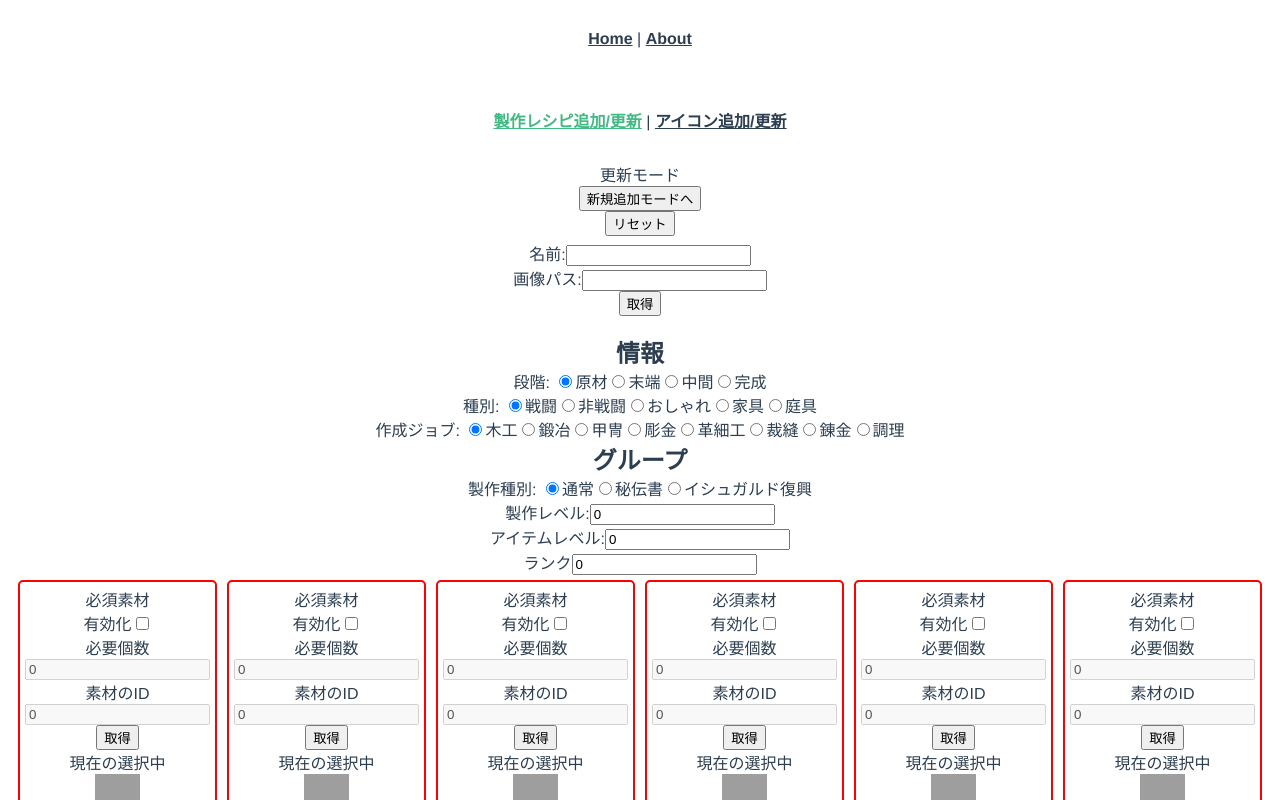
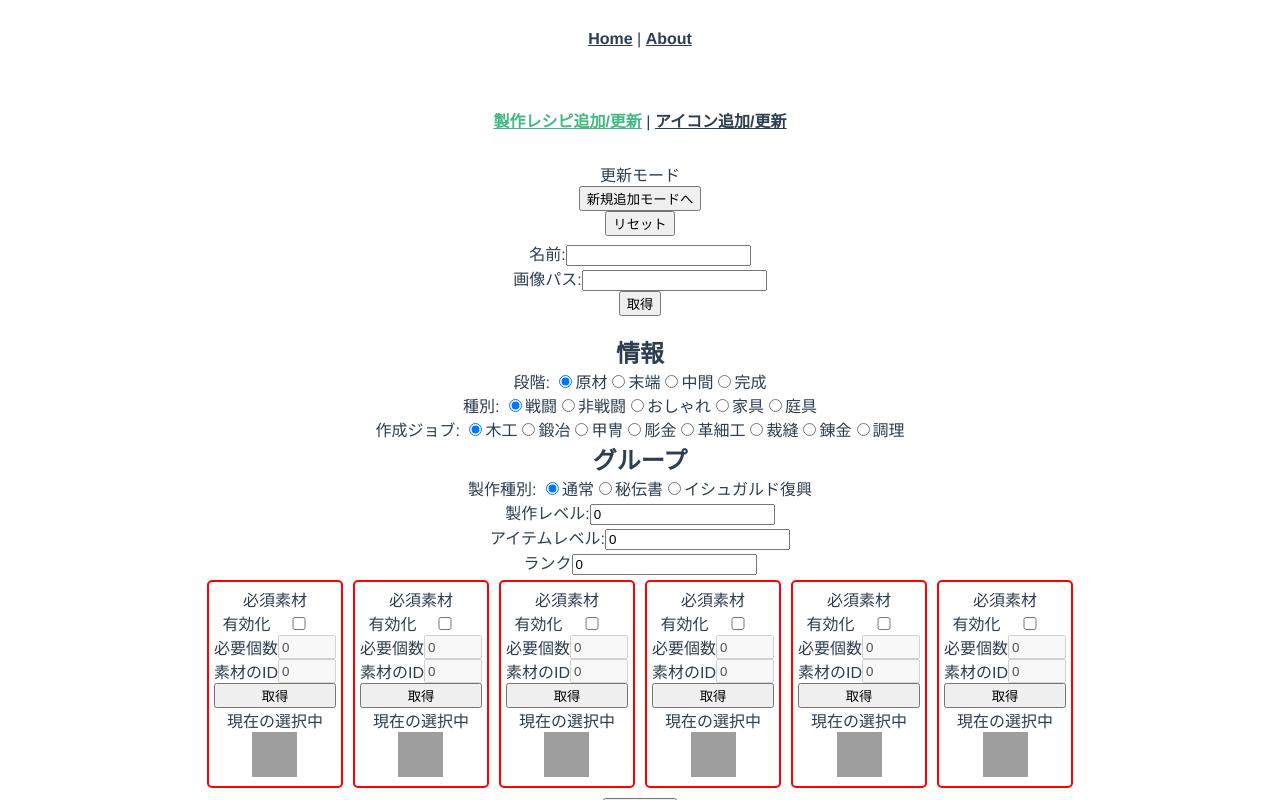
Before and after one commit to OKAUEND/ffxiv_tools_console, a Vue app: page /Console in a window 1280 px wide. Shown: the top 800 px of the page. Built offline with nearby package versions, Linux system fonts and the light colour scheme; no server answers; grey boxes are pictures that could not be loaded.

Commit message:
ADD - 入力フォームなどが必要入力数に対して広すぎたので、横幅などを指定 ついでに縦並びを明記

```diff
--- a/src/components/Console/Ingredient.vue
+++ b/src/components/Console/Ingredient.vue
@@ -2,30 +2,30 @@
   <div class="Ingredient" :class="DisabledBorderColor">
     必須素材
     <div>有効化<input type="checkbox" v-model="isEnable" /></div>
-    <div>
-      必要個数<input
+    <div class="Ingredient__Child">
+      <label>必要個数</label>
+      <input
         type="text"
         :disabled="!isEnable"
         v-model.number="ReqValue"
         @input="EventEmit"
       />
     </div>
-    <div>
-      <label>素材のID</label>
+    <div class="Ingredient__Child">
+      素材のID
       <input
         type="text"
         :disabled="!isEnable"
         v-model.number="ChildDocumentID"
         @input="EventEmit"
       />
-      <button @click="fetchDocument">取得</button>
-      <div>
-        現在の選択中<br />
-        <img class="minisize" :src="ImgUrl" /><br />
-        {{ Name }}
-      </div>
     </div>
-    <!-- <div>{{ DocumentReference.path }}</div> -->
+    <button @click="fetchDocument">取得</button>
+    <div>
+      現在の選択中<br />
+      <img class="minisize" :src="ImgUrl" /><br />
+      {{ Name }}
+    </div>
   </div>
 </template>
 
@@ -130,13 +130,24 @@ export default {
 
 <style lang="scss">
 .Ingredient {
-  margin: 5px;
-  padding: 5px;
+  display: flex;
+  flex-direction: column;
   border: solid 2px;
   border-radius: 5px;
-
+  padding: 5px;
+  margin: 5px;
+  box-sizing: border-box;
   &.isDisabled {
     border: solid 2px red;
+  }
+
+  & input {
+    width: 50px;
+  }
+
+  &__Child {
+    display: flex;
+    flex-direction: row;
   }
 }
 
```
